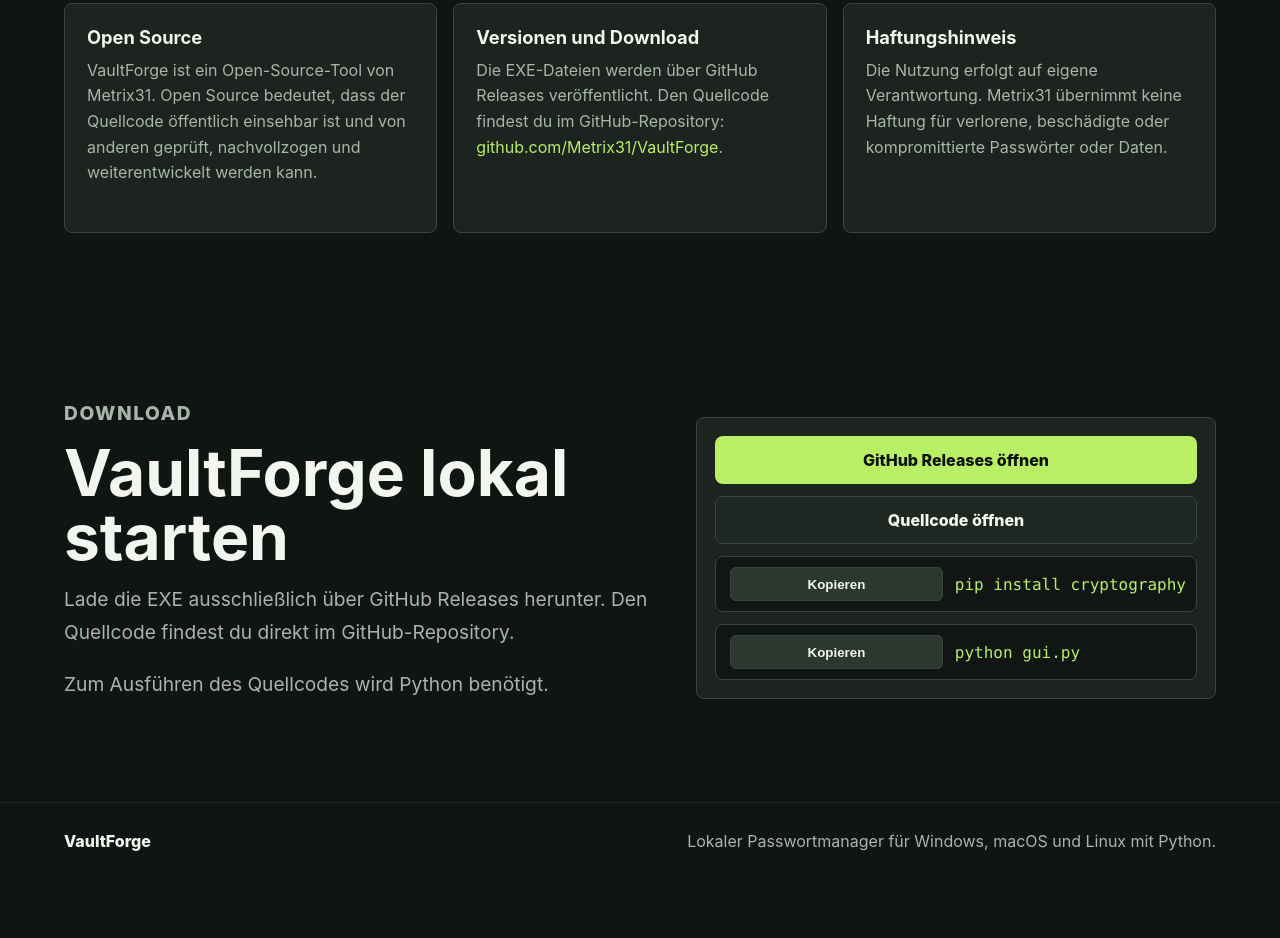
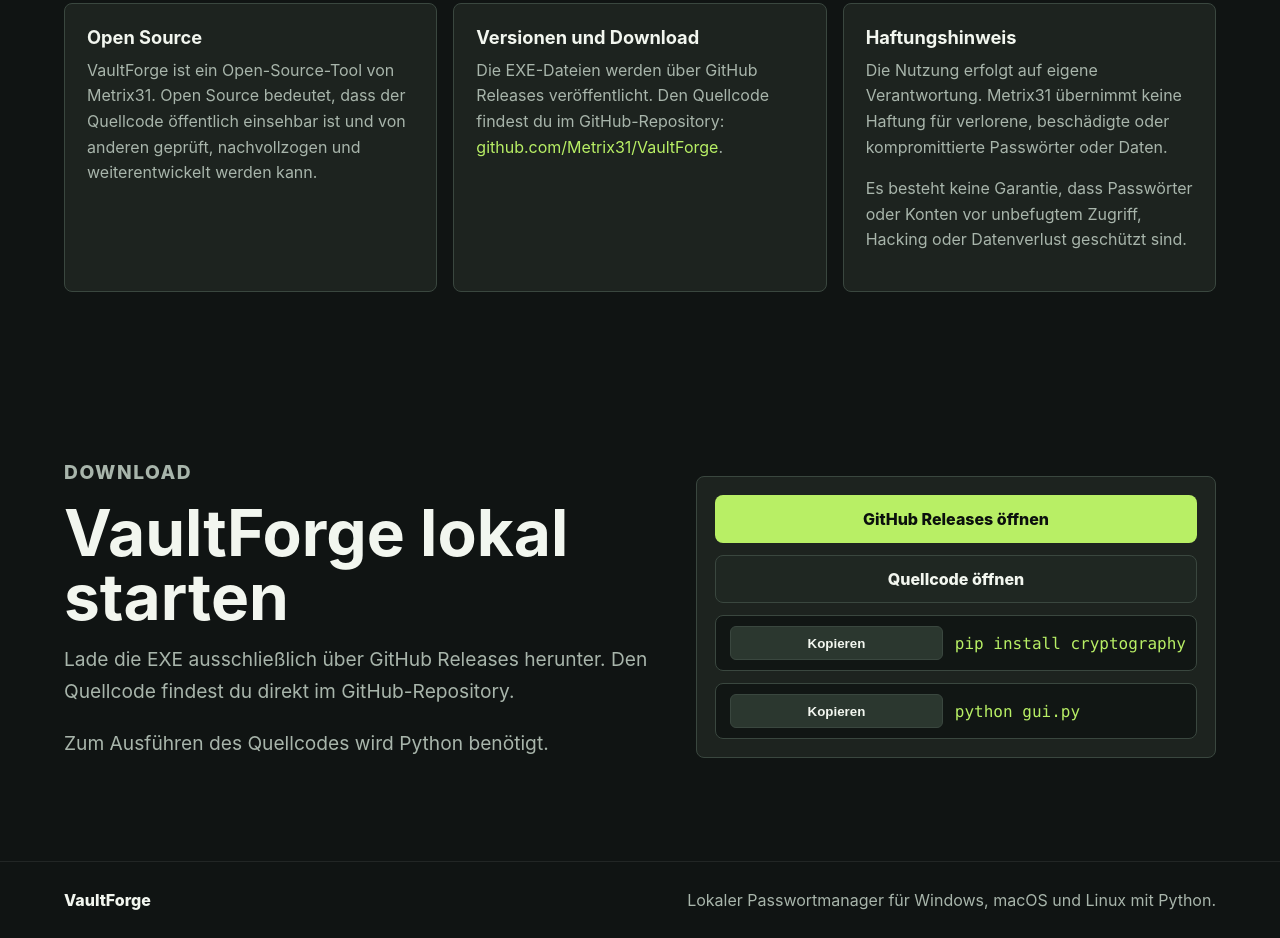
Before and after one commit to Metrix31/VaultForge, a plain HTML site: page index.html in a window 1280 px wide. Shown: the part 2200-3138 px from the top of the page. Before the commit the page ends 3079 px from the top, so only its background shows below. Drawn offline with Linux system fonts and the light colour scheme.

Commit message:
Add disclaimer about password security risks

```diff
--- a/index.html
+++ b/index.html
@@ -143,6 +143,10 @@
             Die Nutzung erfolgt auf eigene Verantwortung. Metrix31 übernimmt keine Haftung für verlorene,
             beschädigte oder kompromittierte Passwörter oder Daten.
           </p>
+          <p>
+            Es besteht keine Garantie, dass Passwörter oder Konten vor unbefugtem Zugriff, Hacking oder
+            Datenverlust geschützt sind.
+          </p>
         </article>
       </div>
     </section>
```
